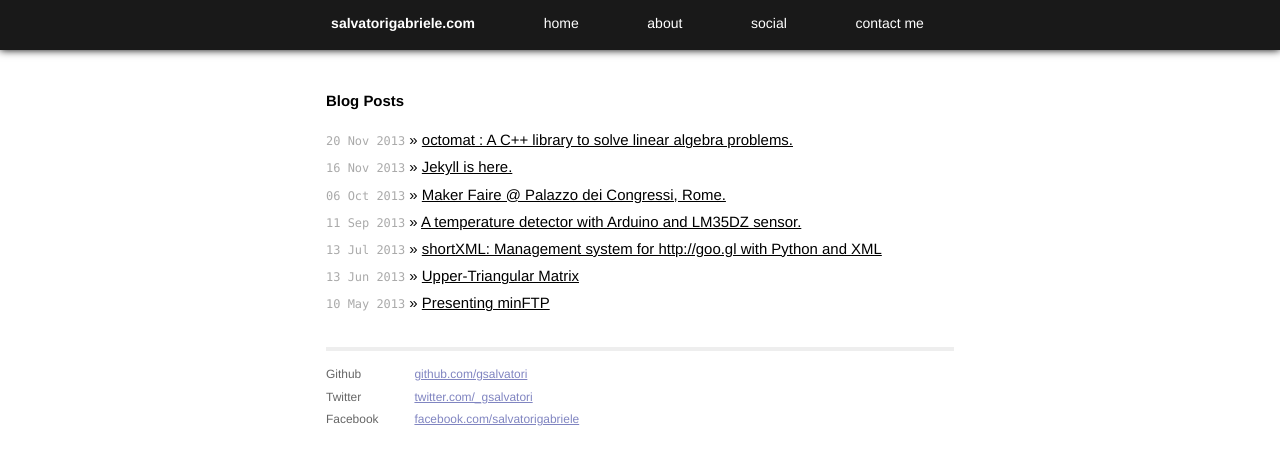
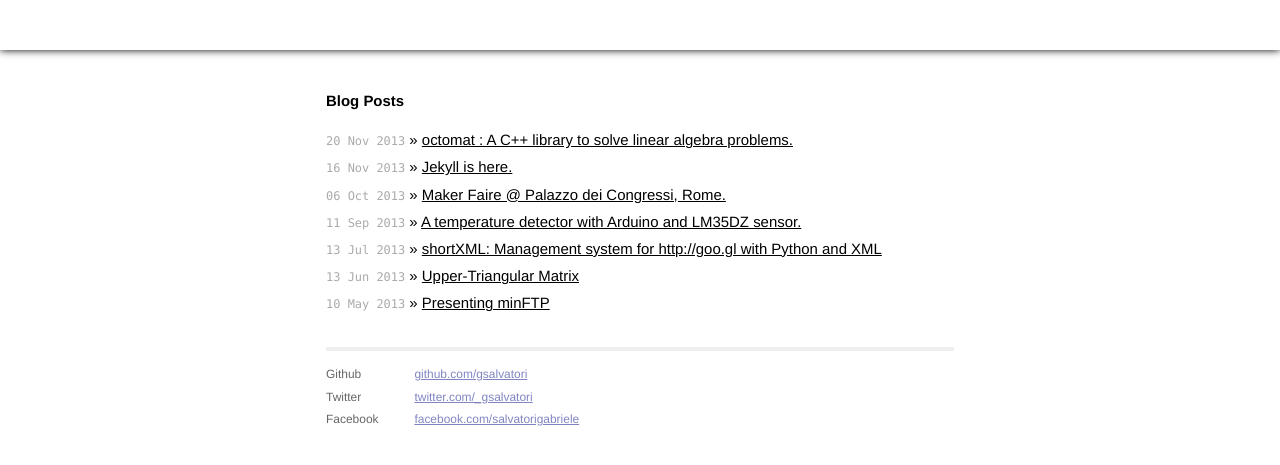
Before and after one commit to gsalvatori/salvatorigabriele.com, a Jekyll site: the page built from index.html, in a window 1280 px wide. Shown: the top 465 px of the page. Built offline with Jekyll 4.4.1, drawn with Linux system fonts in a browser that asks for light colours; Markdown is read by kramdown in place of the engine named in the settings.

Commit message:
Update main.css

```diff
--- a/css/main.css
+++ b/css/main.css
@@ -175,8 +175,7 @@
   -moz-box-shadow: 0px 0px 8px 0px #000000;
   box-shadow: 0px 0px 8px 0px #000000;
   /* Adds the transparent background */
-  background-color: rgba(0,0,0,0.9);
-  color: rgba(1, 1, 1, 0.8);
+  color: rgba(0, 0, 0, 0.8);
 }
 
 #navigation a {
```
